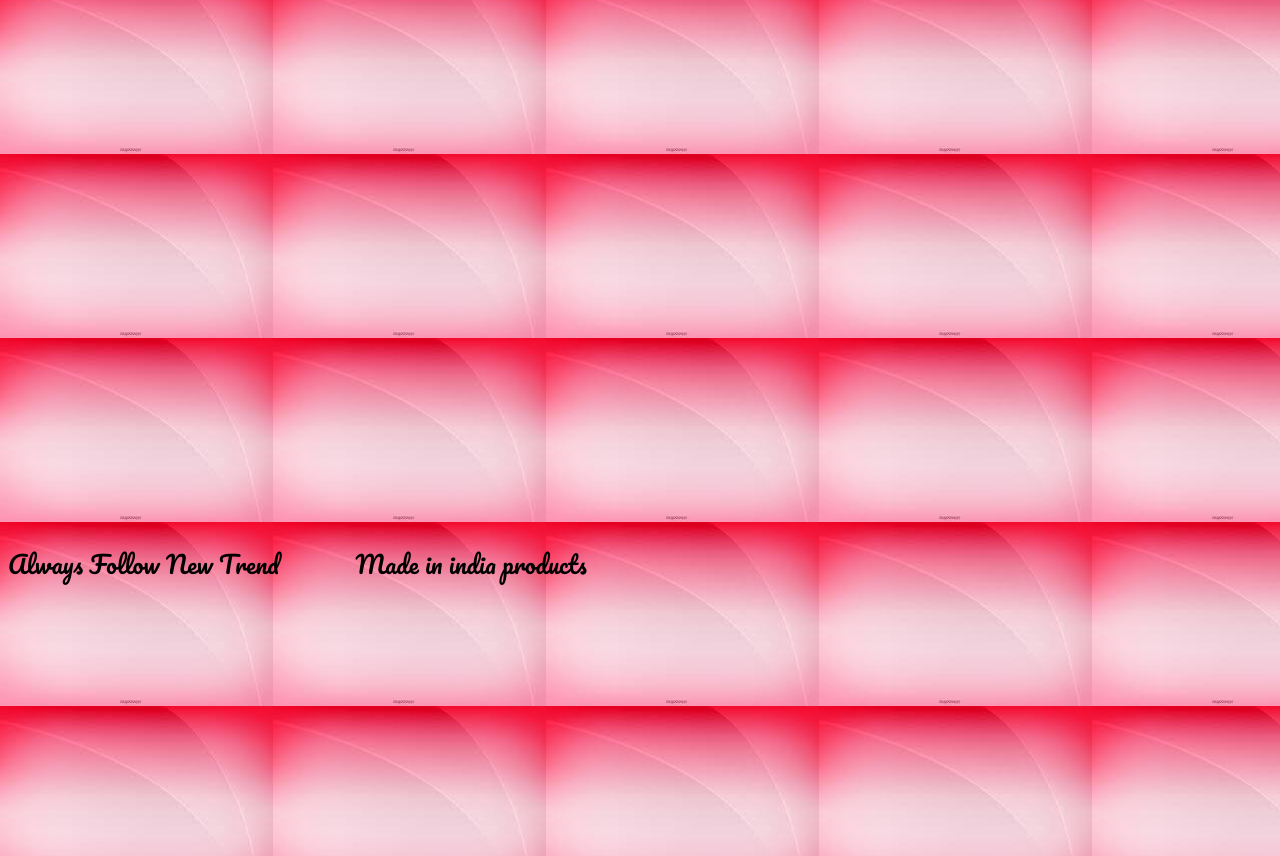
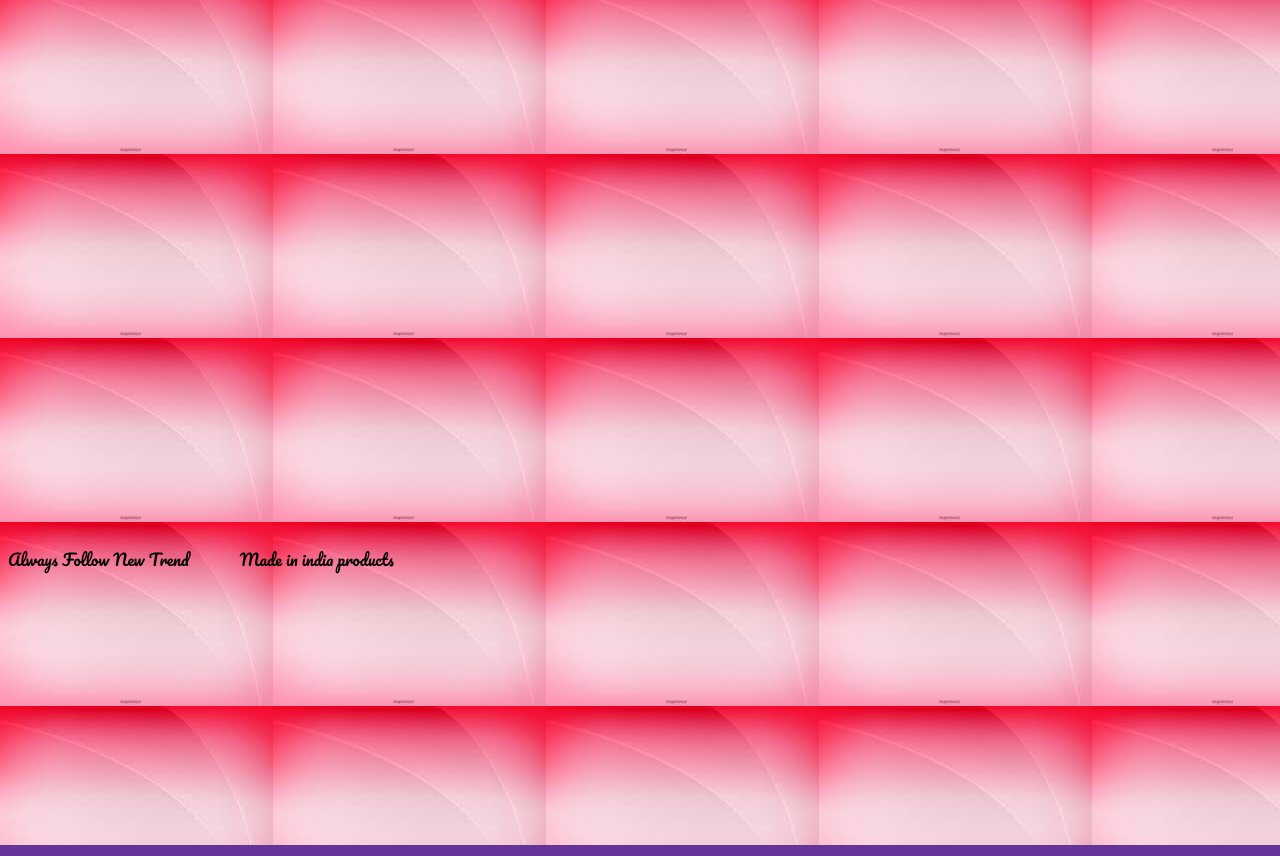
Before and after one commit to anmoldindona/second, a plain HTML site: page index.html in a window 1280 px wide. Shown: the part 398-1254 px from the top of the page. Drawn offline with Linux system fonts and the light colour scheme.

Commit message:
Update index.html

```diff
--- a/index.html
+++ b/index.html
@@ -29,7 +29,7 @@
 <marquee direction="right"><pre><img  width="300px" src="download (1).jpeg" alt="" srcset="">    <img  width="300px"        src="download (2).jpeg" alt="" srcset="">       <img    width="300px"   src="download.jpeg" alt="" srcset="">          <img  width="300px" height="500px"          src="images.jpeg" alt="" srcset="">                             </pre></marquee>
 
 
-    <pre><h2 class="pacifico-regular" >Always Follow New Trend            Made in india products</h2>
+    <pre><h4 class="pacifico-regular" >Always Follow New Trend            Made in india products</h4>
 
 </pre>
 
```
